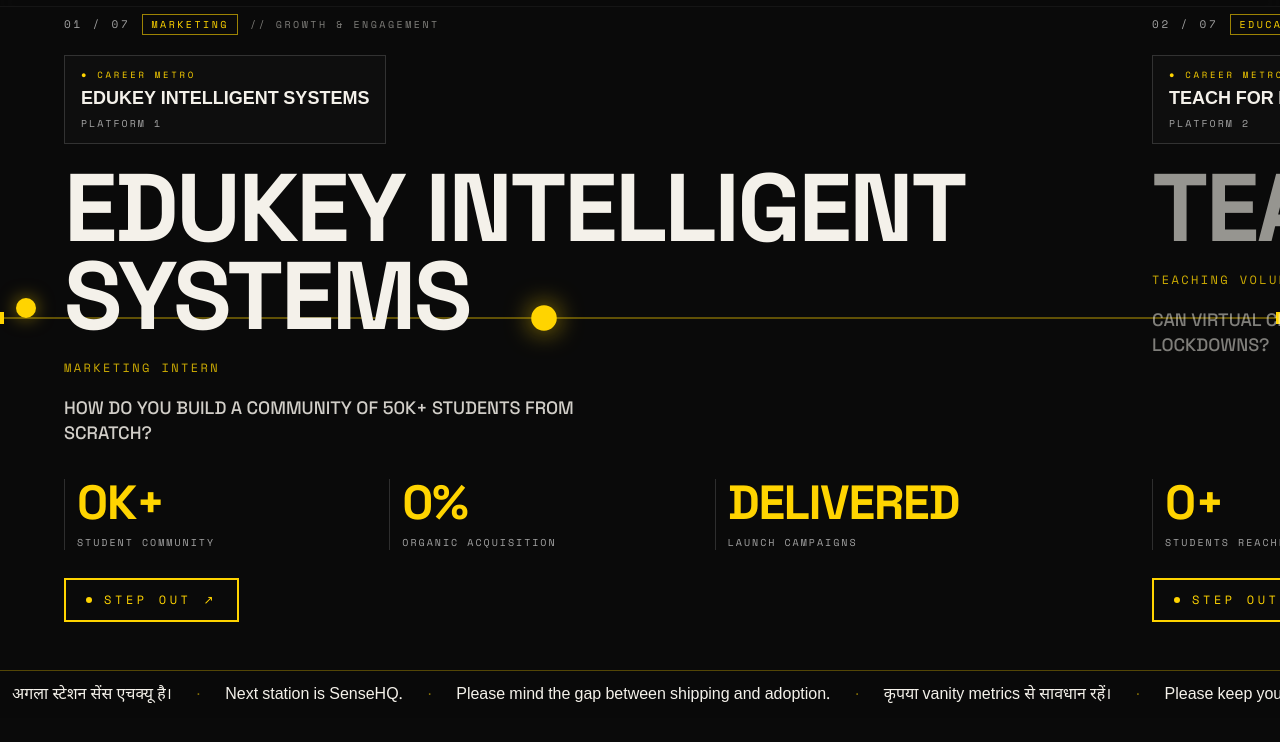
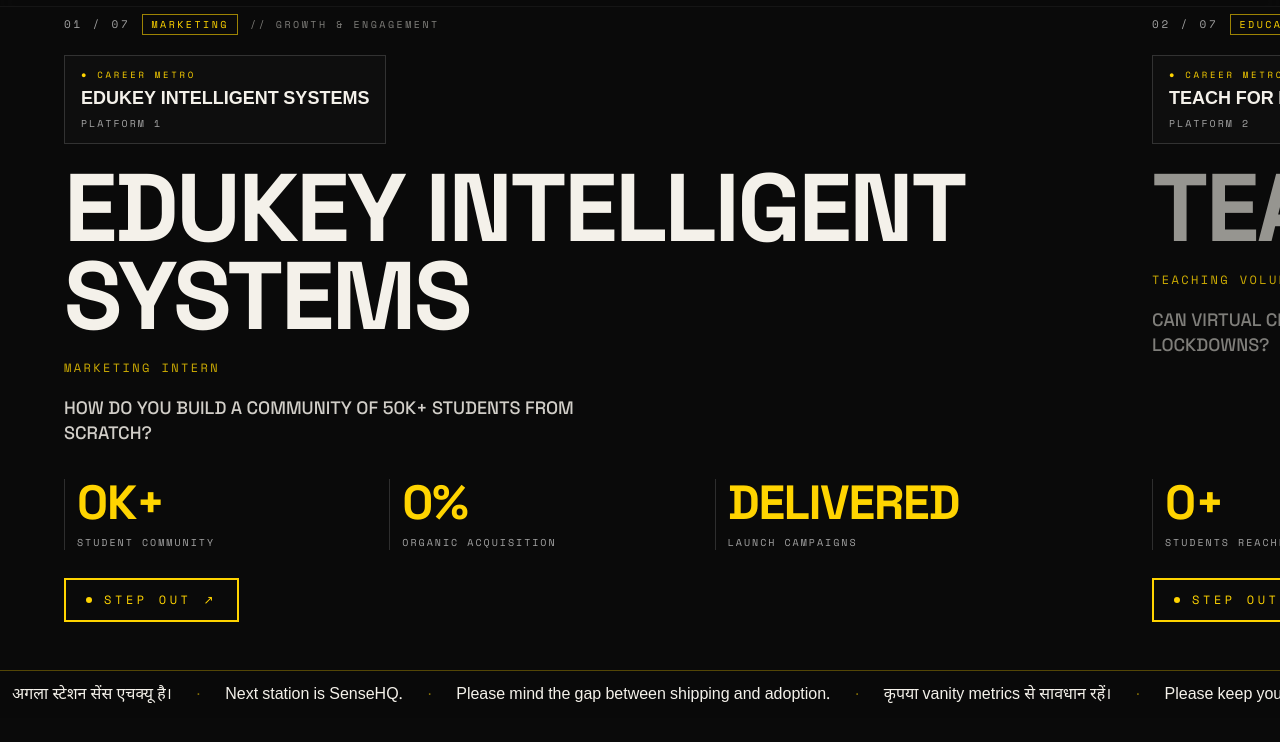
Before and after one commit to onalunchbreak/pankaj-gupta-portfolio, a Next.js app: page / in a window 1280 px wide. Shown: the part 4494-5236 px from the top of the page. Built offline with nearby package versions, Linux system fonts and the light colour scheme.

Commit message:
chore(metro): remove horizontal line, endcaps, and station markers from desktop track

```diff
--- a/src/components/sections/best-work-metro.tsx
+++ b/src/components/sections/best-work-metro.tsx
@@ -432,31 +432,7 @@ export default function BestWorkMetro() {
             ref={viewportRef}
             className="relative h-screen w-full overflow-hidden bg-[#0A0A0A]"
           >
-            {/* Yellow horizontal DELHI METRO through the middle */}
-            <div
-              aria-hidden
-              className="pointer-events-none absolute left-0 right-0 top-1/2 z-0 h-px -translate-y-1/2 bg-[#FFD400]/70"
-            />
-            {/* Line endcaps */}
-            <span
-              aria-hidden
-              className="pointer-events-none absolute left-0 top-1/2 z-0 h-3 w-1 -translate-y-1/2 bg-[#FFD400]"
-            />
-            <span
-              aria-hidden
-              className="pointer-events-none absolute right-0 top-1/2 z-0 h-3 w-1 -translate-y-1/2 bg-[#FFD400]"
-            />
 
-            {/* Train marker ● — travels along the line with scroll progress */}
-            <div
-              ref={trainRef}
-              aria-hidden
-              className="pointer-events-none absolute left-4 top-1/2 z-30 h-5 w-5 -translate-y-1/2 rounded-full bg-[#FFD400]"
-              style={{
-                transform: "translate3d(0, -50%, 0)",
-                boxShadow: "0 0 18px rgba(255,212,0,0.55)",
-              }}
-            />
 
             {/* Top status bar */}
             <div className="absolute left-0 right-0 top-0 z-20 flex items-center justify-between gap-4 border-b border-white/10 bg-[#0A0A0A]/80 px-5 py-3 backdrop-blur-sm sm:px-8">
@@ -755,18 +731,7 @@ function StationPanel({
       className="relative flex h-full w-[85vw] shrink-0 flex-col justify-between px-10 py-24 sm:px-16"
       data-cursor-label={station.name}
     >
-      {/* Station marker dot on the line (vertical middle) */}
-      <span
-        aria-hidden
-        className={`absolute left-1/2 top-1/2 z-20 h-4 w-4 -translate-x-1/2 -translate-y-1/2 rounded-full border-2 transition-all duration-300 ${
-          active
-            ? "scale-[1.6] border-[#FFD400] bg-[#FFD400]"
-            : "border-[#FFD400] bg-[#0A0A0A]"
-        }`}
-        style={{
-          boxShadow: active ? "0 0 16px rgba(255,212,0,0.7)" : "none",
-        }}
-      />
+
 
       {/* TOP HALF — index, type pill, signboard, station name */}
       <div className="flex flex-col items-start gap-5">
```
